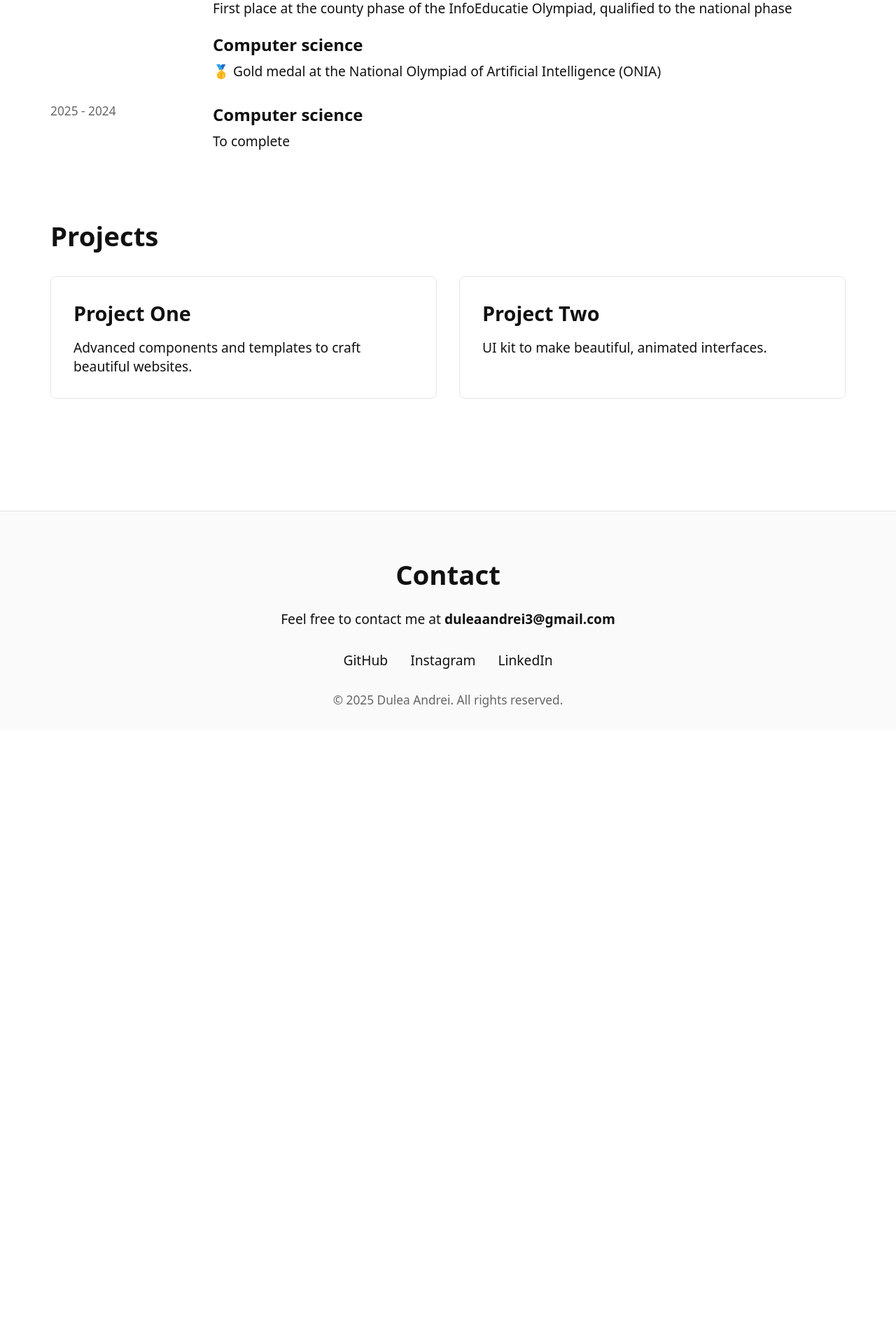
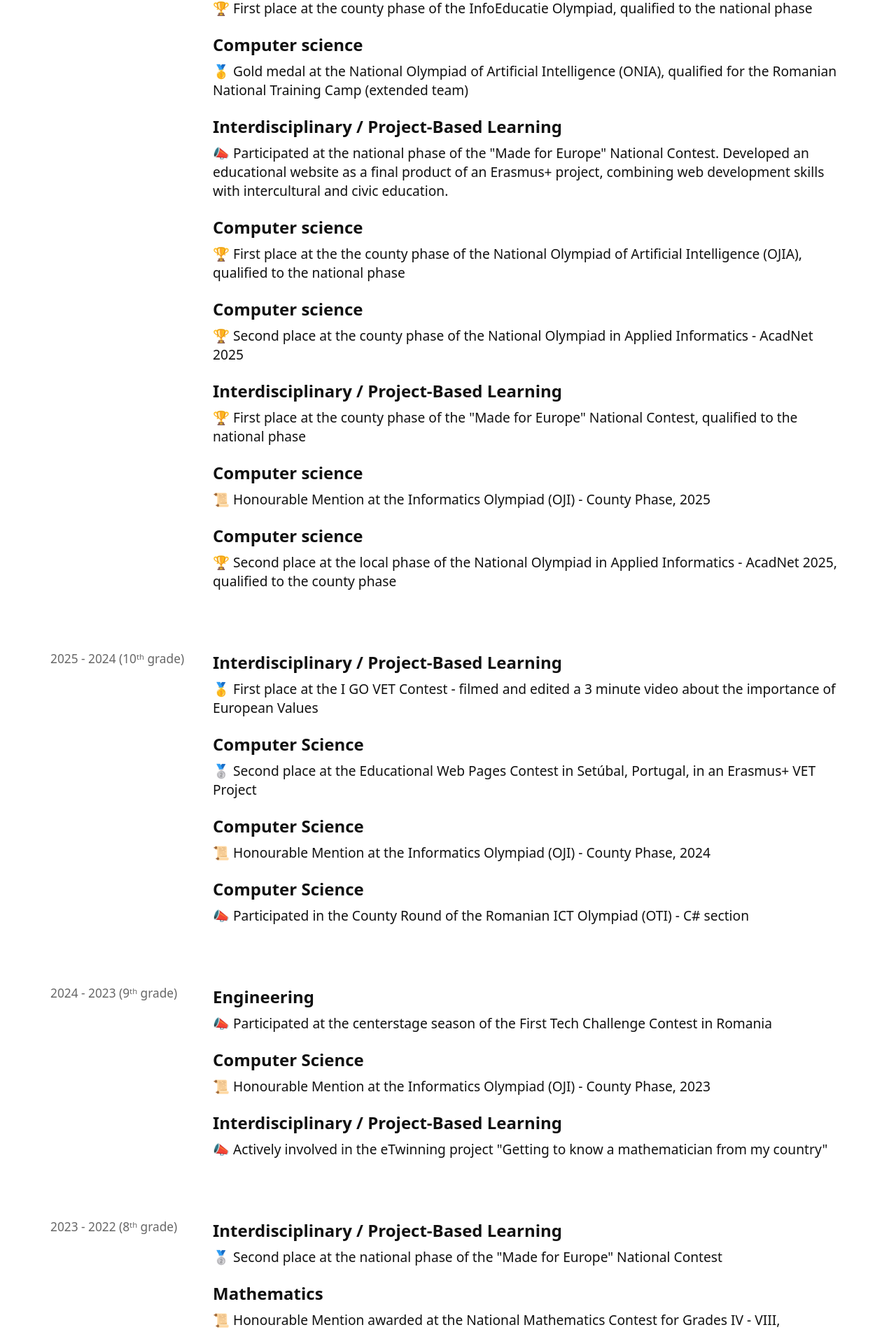
Before and after one commit to Dul3a/Personal_Website, a Next.js app: page / in a window 1280 px wide. Shown: the part 609-2513 px from the top of the page at 70% size. Before the commit the page ends 1653 px from the top, so only its background shows below. Built offline with nearby package versions, Linux system fonts and the light colour scheme.

Commit message:
added information to the "achievements" section
Competitions I participated at and the prizes I got

```diff
--- a/src/app/page.js
+++ b/src/app/page.js
@@ -81,21 +81,77 @@ export default function Home() {
           <motion.h2 variants={itemVariants}>Achievements</motion.h2>
           <motion.div className={styles.timeline} variants={containerVariants}>
             <motion.div className={styles.timelineItem} variants={itemVariants}>
-              <div className={styles.timelineDate}>Present - 2025</div>
+              <div className={styles.timelineDate}>Present - 2025 (11ᵗʰ grade)</div>
               <div className={styles.timelineContent}>
                 <h3>Science</h3>
-                <p>First place at the PerformSTEM Competition</p> <br></br>
+                <p>🥇 First place at the PerformSTEM Competition</p> <br></br>
+
                 <h3>Computer science</h3>
-                <p>First place at the county phase of the InfoEducatie Olympiad, qualified to the national phase</p> <br></br>
+                <p>🏆 First place at the county phase of the InfoEducatie Olympiad, qualified to the national phase</p> <br></br>
+
                 <h3>Computer science</h3>
-                <p>🥇 Gold medal at the National Olympiad of Artificial Intelligence (ONIA)</p>
+                <p>🥇 Gold medal at the National Olympiad of Artificial Intelligence (ONIA), qualified for the Romanian National Training Camp (extended team)</p> <br></br>
+
+                <h3>Interdisciplinary / Project-Based Learning</h3>
+                <p>📣 Participated at the national phase of the "Made for Europe" National Contest. Developed an educational website as a final product
+                  of an Erasmus+ project, combining web development skills with intercultural and civic education.</p> <br></br>
+
+                <h3>Computer science</h3>
+                <p>🏆 First place at the the county phase of the National Olympiad of Artificial Intelligence (OJIA), qualified to the national phase</p> <br></br>
+
+                <h3>Computer science</h3>
+                <p>🏆 Second place at the county phase of the National Olympiad in Applied Informatics - AcadNet 2025</p> <br></br>
+
+                <h3>Interdisciplinary / Project-Based Learning</h3>
+                <p>🏆 First place at the county phase of the "Made for Europe" National Contest, qualified to the national phase</p> <br></br>
+
+                <h3>Computer science</h3>
+                <p>📜 Honourable Mention at the Informatics Olympiad (OJI) - County Phase, 2025</p> <br></br>
+
+                <h3>Computer science</h3>
+                <p>🏆 Second place at the local phase of the National Olympiad in Applied Informatics - AcadNet 2025, qualified to the county phase</p>
               </div>
-            </motion.div>
+            </motion.div><br></br>
+
             <motion.div className={styles.timelineItem} variants={itemVariants}>
-              <div className={styles.timelineDate}>2025 - 2024</div>
+              <div className={styles.timelineDate}>2025 - 2024 (10ᵗʰ grade)</div>
               <div className={styles.timelineContent}>
-                <h3>Computer science</h3>
-                <p>To complete</p>
+                <h3>Interdisciplinary / Project-Based Learning</h3>
+                <p>🥇 First place at the I GO VET Contest - filmed and edited a 3 minute video about the importance of European Values</p> <br></br>
+
+                <h3>Computer Science</h3>
+                <p>🥈 Second place at the Educational Web Pages Contest in Setúbal, Portugal, in an Erasmus+ VET Project</p> <br></br>
+
+                <h3>Computer Science</h3>
+                <p>📜 Honourable Mention at the Informatics Olympiad (OJI) - County Phase, 2024</p> <br></br>
+
+                <h3>Computer Science</h3>
+                <p>📣 Participated in the County Round of the Romanian ICT Olympiad (OTI) - C# section</p>
+              </div>
+            </motion.div><br></br>
+
+            <motion.div className={styles.timelineItem} variants={itemVariants}>
+              <div className={styles.timelineDate}>2024 - 2023 (9ᵗʰ grade)</div>
+              <div className={styles.timelineContent}>
+                <h3>Engineering</h3>
+                <p>📣 Participated at the centerstage season of the First Tech Challenge Contest in Romania</p> <br></br>
+
+                <h3>Computer Science</h3>
+                <p>📜 Honourable Mention at the Informatics Olympiad (OJI) - County Phase, 2023</p> <br></br>
+
+                <h3>Interdisciplinary / Project-Based Learning</h3>
+                <p>📣 Actively involved in the eTwinning project "Getting to know a mathematician from my country"</p>
+              </div>
+            </motion.div><br></br>
+
+            <motion.div className={styles.timelineItem} variants={itemVariants}>
+              <div className={styles.timelineDate}>2023 - 2022 (8ᵗʰ grade)</div>
+              <div className={styles.timelineContent}>
+                <h3>Interdisciplinary / Project-Based Learning</h3>
+                <p>🥈 Second place at the national phase of the "Made for Europe" National Contest</p> <br></br>
+
+                <h3>Mathematics</h3>
+                <p>📜 Honourable Mention awarded at the National Mathematics Contest for Grades IV - VIII, "Romanian Villages Olympiad", county stage</p>
               </div>
             </motion.div>
           </motion.div>
```
